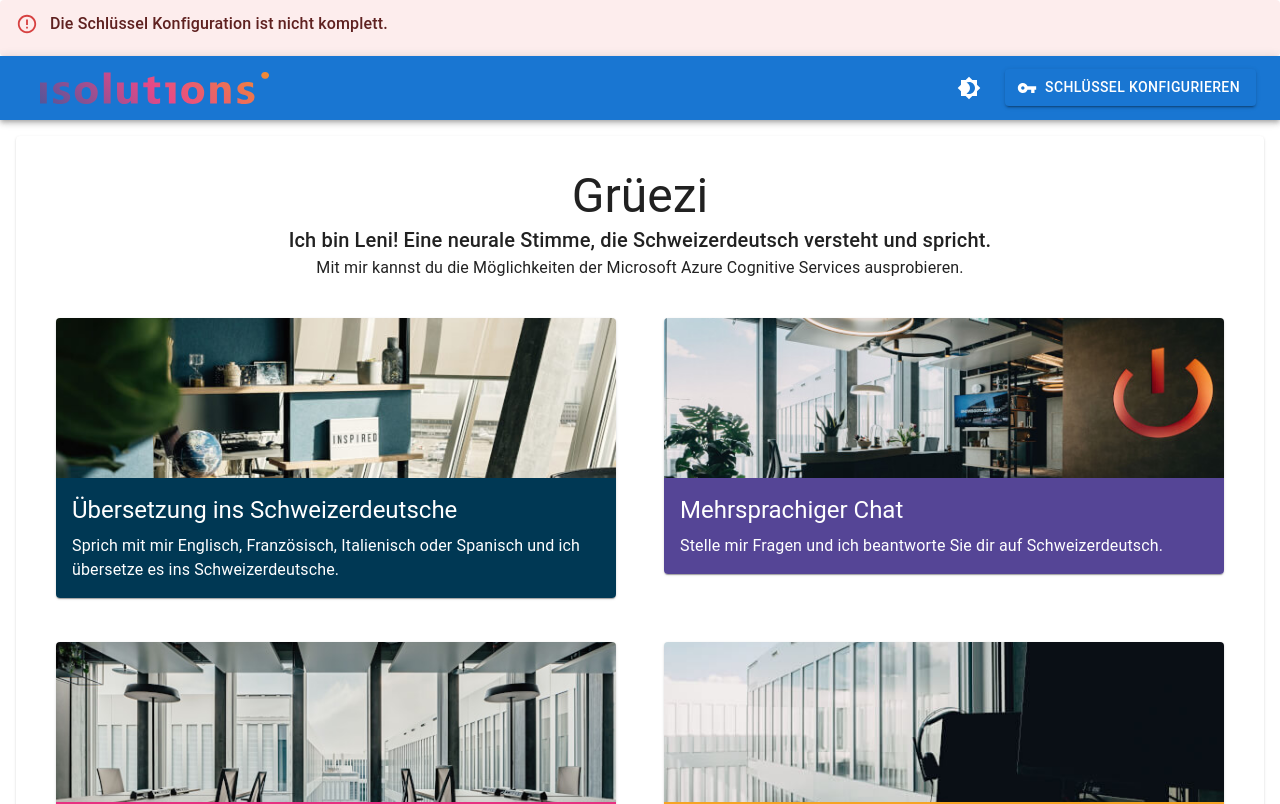
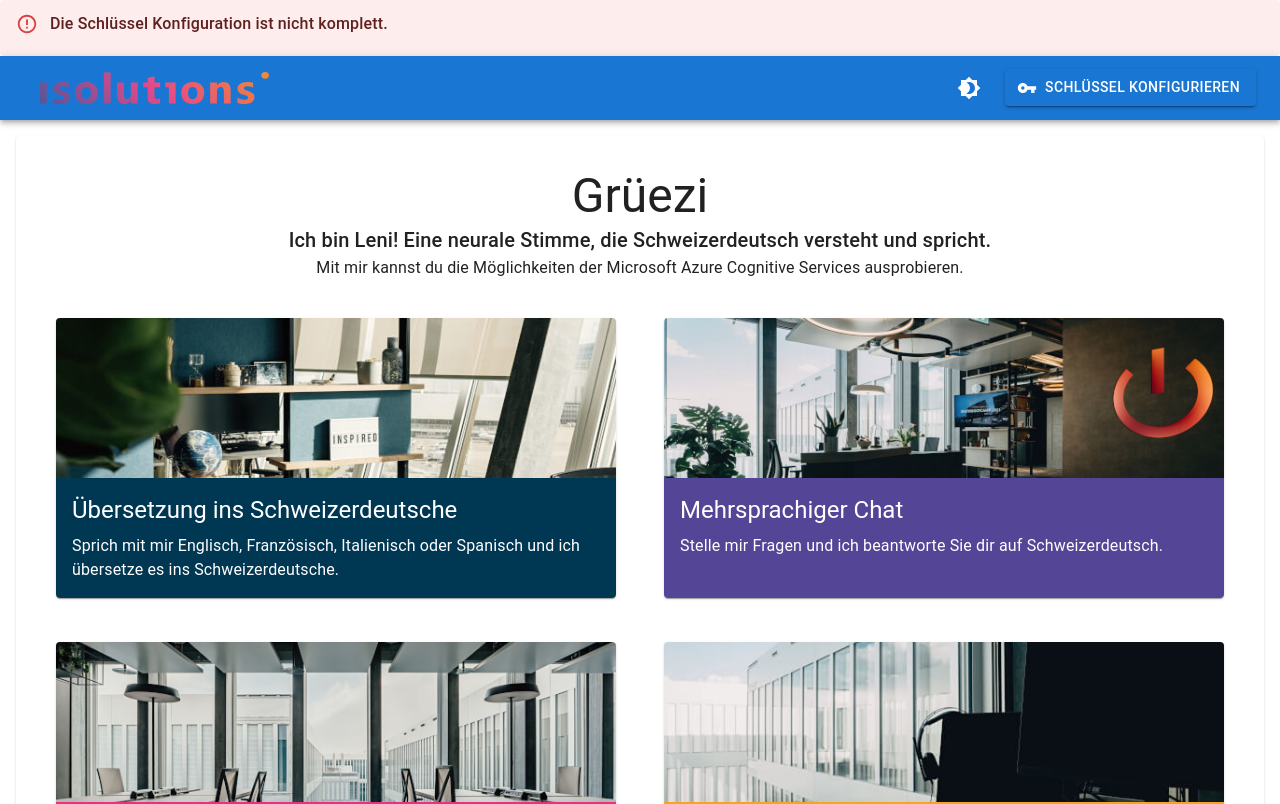
Before and after one commit to isolutionsag/cognitive-services-speech-demo, a React (Create React App) app: page / in a window 1280 px wide. Shown: the top 804 px of the page. Built offline with nearby package versions, Linux system fonts and the light colour scheme.

Commit message:
Fix Use Case Card height (#21)
* Fix the height of the use case cards

Now the height is always the same

* Use minHeight to better support small devices

Co-authored-by: Esteban Luchsinger <esteban.luchsinger@isolutions.ch>

```diff
--- a/src/pages/HomePage.tsx
+++ b/src/pages/HomePage.tsx
@@ -24,7 +24,6 @@ const Home: React.FC = () => {
             </Box>
             <Grid container spacing={4}>
                 <Grid item xs={12} md={6}>
-
                     <Button
                         component={RouterLink}
                         fullWidth
--- a/src/pages/UseCaseCard.tsx
+++ b/src/pages/UseCaseCard.tsx
@@ -27,7 +27,7 @@ const UseCaseCard: React.FC<UseCaseCardProps> = ({
     <Card style={{ width: "100%" }}>
       <CardActionArea>
         <CardMedia height="160" component="img" image={image} alt={imageAlt} />
-        <CardContent className={`usecase usecase-${useCase}`}>
+        <CardContent sx={{ minHeight: "120px" }} className={`usecase usecase-${useCase}`}>
           <Typography gutterBottom variant="h5" color="white" component="div">
             {title}
           </Typography>
```
